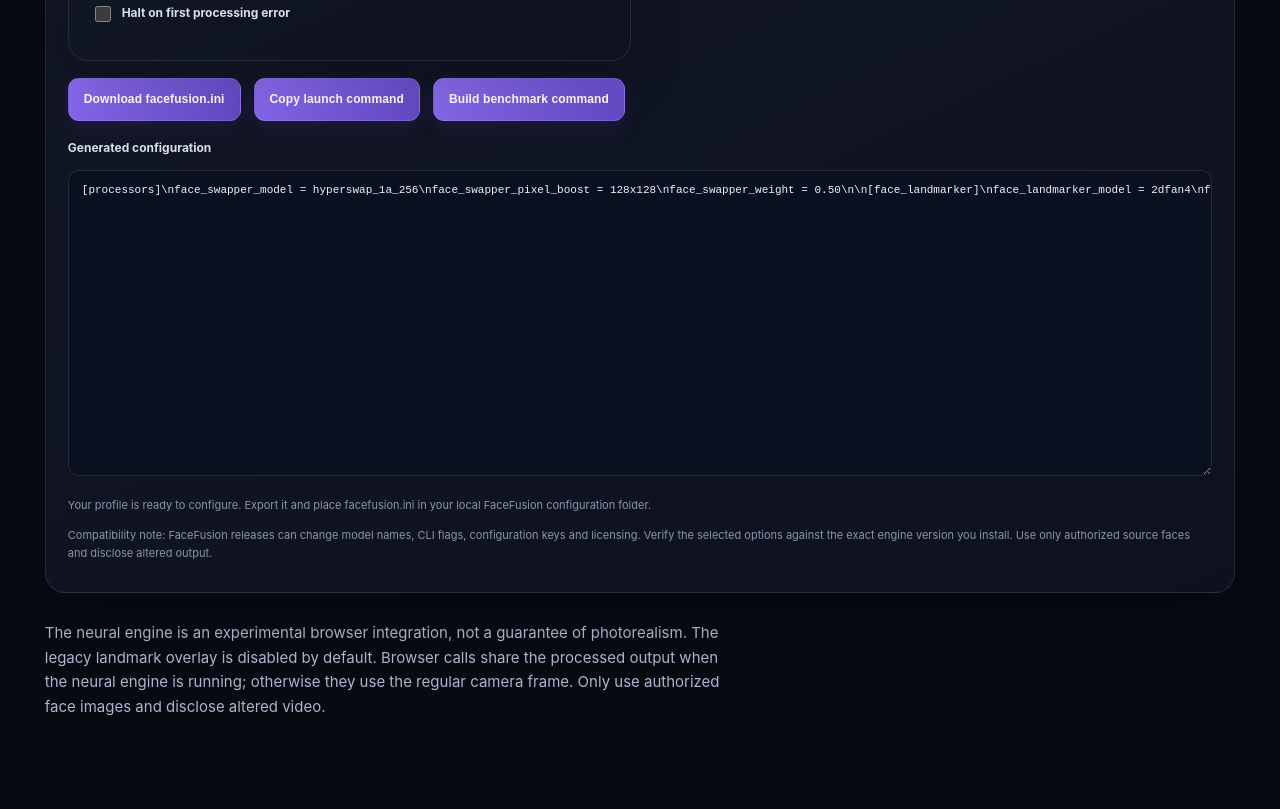
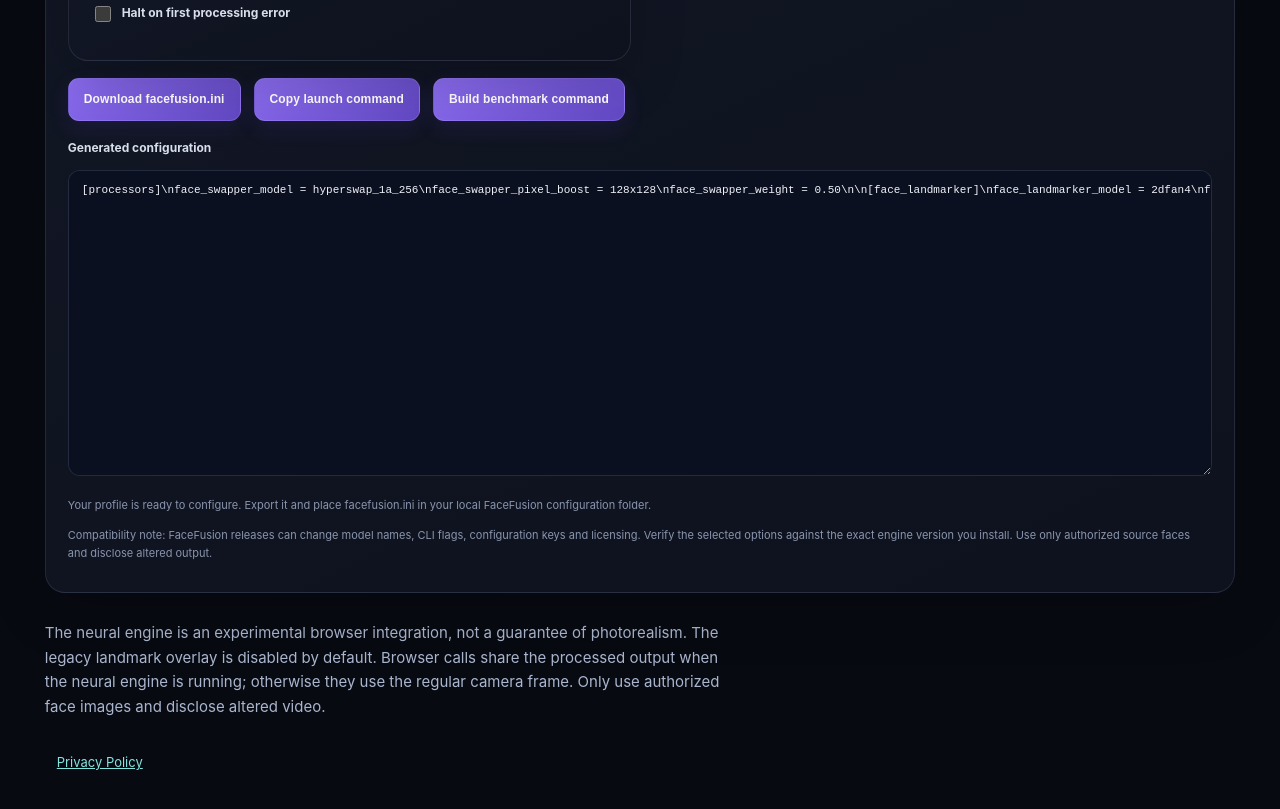
Before and after one commit to busywallet2-glitch/ai-faceswap-call, a plain HTML site: page index.html in a window 1280 px wide. Shown: the part 6110-6919 px from the top of the page. Drawn offline with Linux system fonts and the light colour scheme.

Commit message:
Add in-app privacy policy link

```diff
--- a/index.html
+++ b/index.html
@@ -2555,5 +2555,7 @@
       try { imageLandmarker?.close(); } catch (_) {}
     });
   </script>
+
+  <footer style="padding:24px 12px;color:#aab6ce;font-size:13px"><a href="./privacy-policy.html" style="color:#83e4df">Privacy Policy</a></footer>
 </body>
 </html>
```
